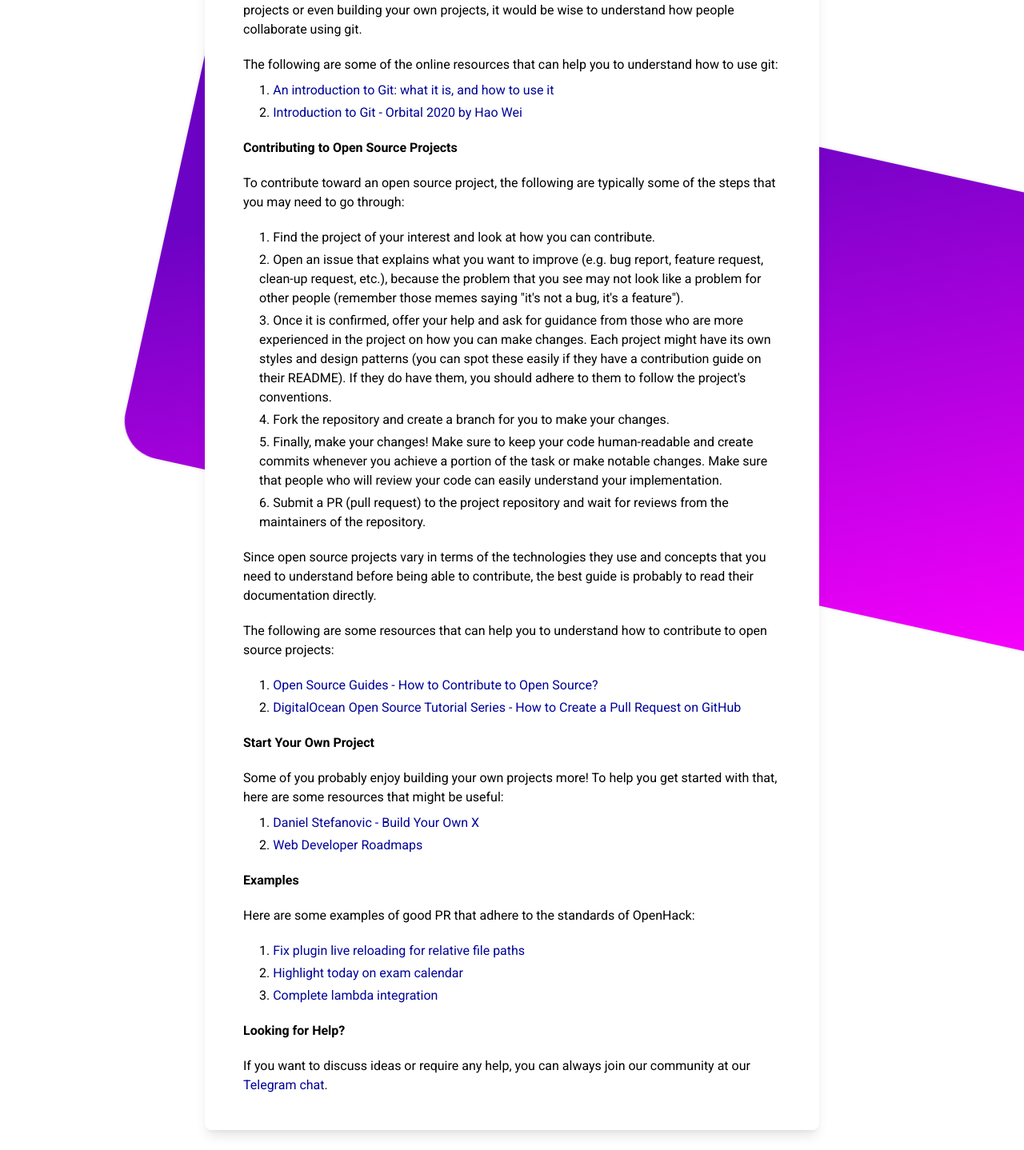
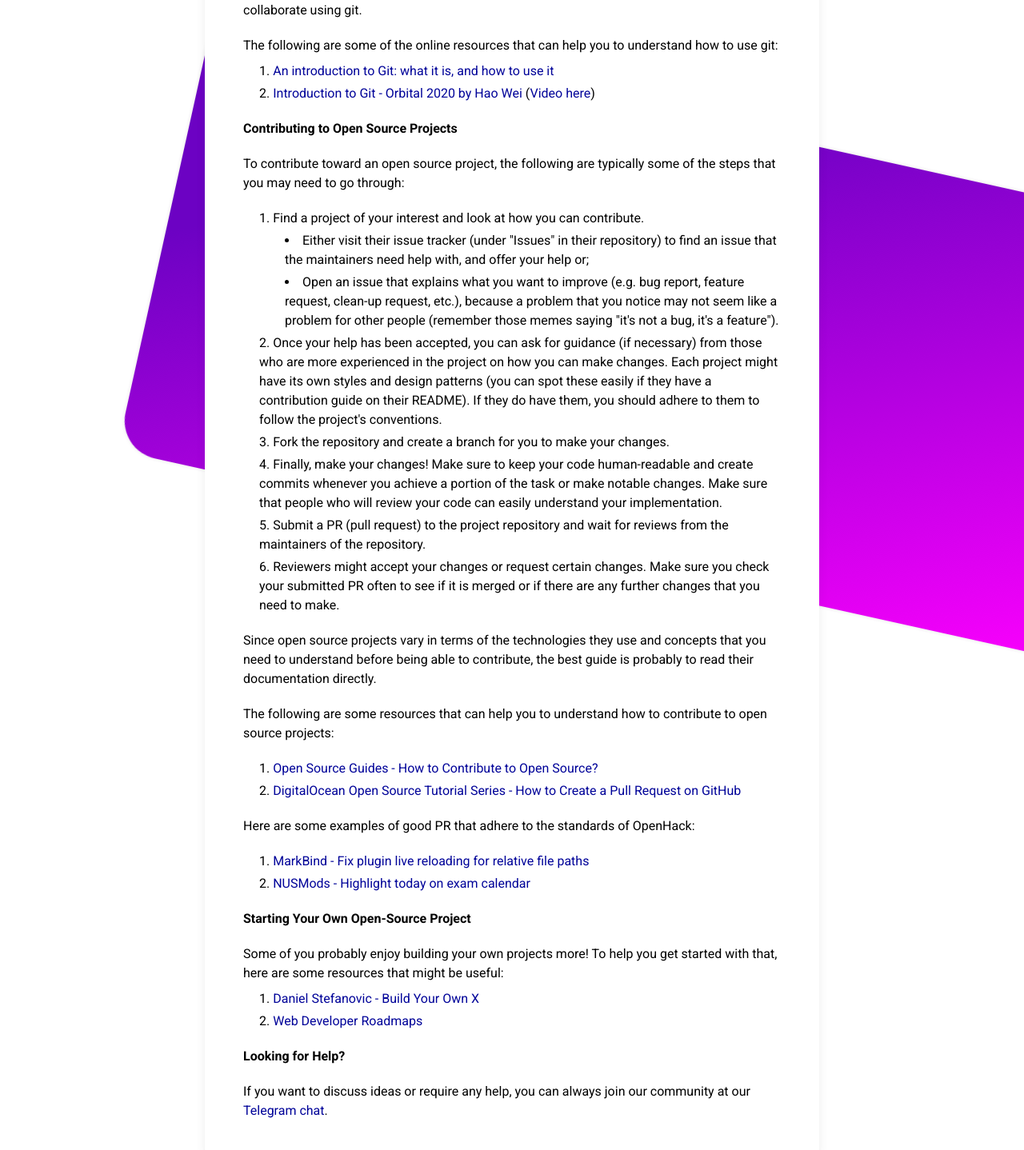
Before and after one commit to nushackers/openhack, a Next.js app: page /start in a window 1280 px wide. Shown: the part 452-1890 px from the top of the page at 80% size. Built offline with nearby package versions, Linux system fonts and the light colour scheme.

Commit message:
Do more copy editing, change layout of content

```diff
--- a/pages/start.js
+++ b/pages/start.js
@@ -7,9 +7,9 @@ const Start = () => (
   <Page>
     <h2 className="text-xl font-black">Getting Started</h2>
     <Text className="my-5">
-      Not sure how to start? Fret not! Even those who are contributing actively
-      in the open source community were once in your position. In this section,
-      we will help you to get started to work on open source projects.
+      Not sure how to start? Fret not! Even experienced contributors were once
+      in your position. In this section, we will help you to get started to work
+      on open source projects.
     </Text>
 
     <h3>Using Git</h3>
@@ -37,7 +37,12 @@ const Start = () => (
       <li className="ml-5 my-1">
         <a target="_blank" href="https://orb2020-git.github.io/">
           Introduction to Git - Orbital 2020 by Hao Wei
+        </a>{" "}
+        (
+        <a target="_blank" href="https://www.youtube.com/watch?v=nc93yOGgP14">
+          Video here
         </a>
+        )
       </li>
     </ol>
 
@@ -48,21 +53,28 @@ const Start = () => (
     </Text>
     <ol className="mb-5">
       <li className="ml-5 my-1">
-        Find the project of your interest and look at how you can contribute.
+        Find a project of your interest and look at how you can contribute.
+        <ul>
+          <li className="ml-8 my-1">
+            Either visit their issue tracker (under "Issues" in their
+            repository) to find an issue that the maintainers need help with,
+            and offer your help or;
+          </li>
+          <li className="ml-8 my-1">
+            Open an issue that explains what you want to improve (e.g. bug
+            report, feature request, clean-up request, etc.), because a problem
+            that you notice may not seem like a problem for other people
+            (remember those memes saying "it's not a bug, it's a feature").
+          </li>
+        </ul>
       </li>
       <li className="ml-5 my-1">
-        Open an issue that explains what you want to improve (e.g. bug report,
-        feature request, clean-up request, etc.), because the problem that you
-        see may not look like a problem for other people (remember those memes
-        saying "it's not a bug, it's a feature").
-      </li>
-      <li className="ml-5 my-1">
-        Once it is confirmed, offer your help and ask for guidance from those
-        who are more experienced in the project on how you can make changes.
-        Each project might have its own styles and design patterns (you can spot
-        these easily if they have a contribution guide on their README). If they
-        do have them, you should adhere to them to follow the project's
-        conventions.
+        Once your help has been accepted, you can ask for guidance (if
+        necessary) from those who are more experienced in the project on how you
+        can make changes. Each project might have its own styles and design
+        patterns (you can spot these easily if they have a contribution guide on
+        their README). If they do have them, you should adhere to them to follow
+        the project's conventions.
       </li>
       <li className="ml-5 my-1">
         Fork the repository and create a branch for you to make your changes.
@@ -76,6 +88,11 @@ const Start = () => (
       <li className="ml-5 my-1">
         Submit a PR (pull request) to the project repository and wait for
         reviews from the maintainers of the repository.
+      </li>
+      <li className="ml-5 my-1">
+        Reviewers might accept your changes or request certain changes. Make
+        sure you check your submitted PR often to see if it is merged or if
+        there are any further changes that you need to make.
       </li>
     </ol>
 
@@ -105,7 +122,27 @@ const Start = () => (
       </li>
     </ol>
 
-    <h3>Start Your Own Project</h3>
+    <Text className="my-5">
+      Here are some examples of good PR that adhere to the standards of
+      OpenHack:
+    </Text>
+    <ol className="mb-5">
+      <li className="ml-5 my-1">
+        <a target="_blank" href="https://github.com/MarkBind/markbind/pull/974">
+          MarkBind - Fix plugin live reloading for relative file paths
+        </a>
+      </li>
+      <li className="ml-5 my-1">
+        <a
+          target="_blank"
+          href="https://github.com/nusmodifications/nusmods/pull/2449"
+        >
+          NUSMods - Highlight today on exam calendar
+        </a>
+      </li>
+    </ol>
+
+    <h3>Starting Your Own Open-Source Project</h3>
     <Text className="mt-5 mb-2">
       Some of you probably enjoy building your own projects more! To help you
       get started with that, here are some resources that might be useful:
@@ -126,35 +163,6 @@ const Start = () => (
       </li>
     </ol>
 
-    <h3>Examples</h3>
-    <Text className="my-5">
-      Here are some examples of good PR that adhere to the standards of
-      OpenHack:
-    </Text>
-    <ol className="mb-5">
-      <li className="ml-5 my-1">
-        <a target="_blank" href="https://github.com/MarkBind/markbind/pull/974">
-          Fix plugin live reloading for relative file paths
-        </a>
-      </li>
-      <li className="ml-5 my-1">
-        <a
-          target="_blank"
-          href="https://github.com/nusmodifications/nusmods/pull/2449"
-        >
-          Highlight today on exam calendar
-        </a>
-      </li>
-      <li className="ml-5 my-1">
-        <a
-          target="_blank"
-          href="https://github.com/source-academy/cadet/pull/196"
-        >
-          Complete lambda integration
-        </a>
-      </li>
-    </ol>
-
     <h3>Looking for Help?</h3>
     <Text className="my-5">
       If you want to discuss ideas or require any help, you can always join our
```
